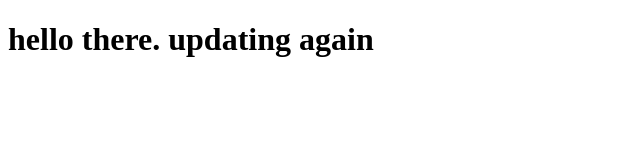
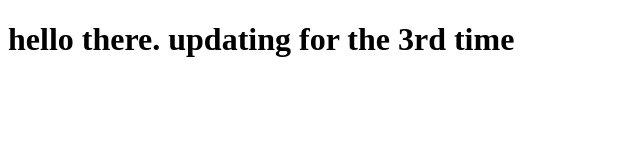
Before and after one commit to s1izz/1, a plain HTML site: page index.html in a window 1280 px wide. Shown: the whole page, without its empty margins (0-640 px from the left). Drawn offline with Linux system fonts and the light colour scheme.

Commit message:
and again

```diff
--- a/index.html
+++ b/index.html
@@ -7,6 +7,6 @@
     <title>Document</title>
 </head>
 <body>
-    <h1>hello there. updating again</h1>
+    <h1>hello there. updating for the 3rd time</h1>
 </body>
 </html>
```
